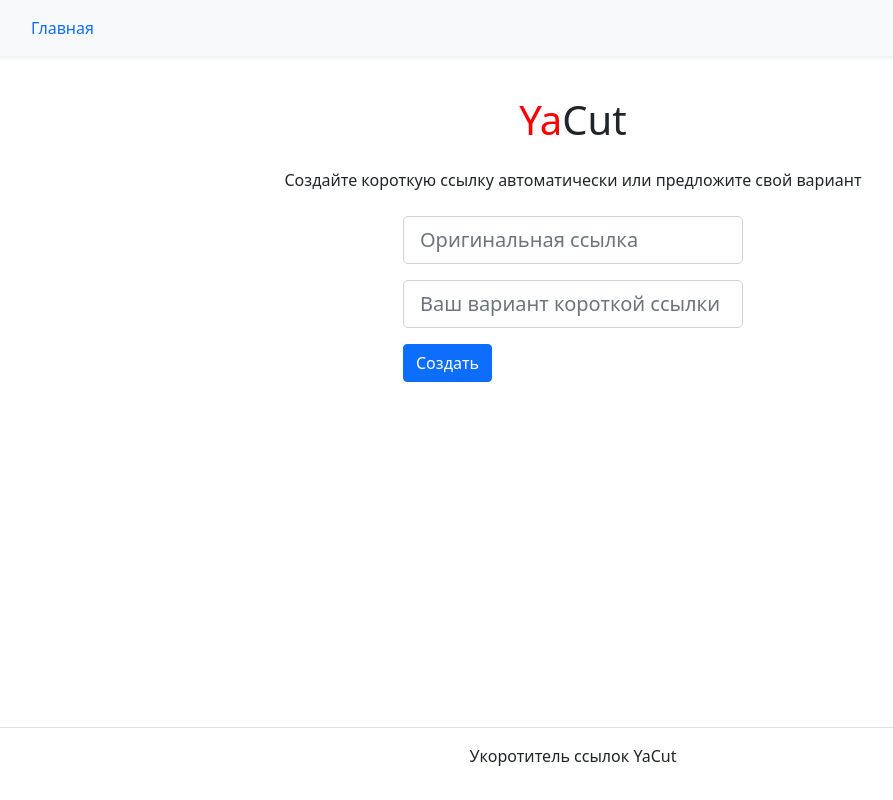
After one commit to Alexshifter/yacut, a Flask app: template yacut/templates/index.old.html in a window 1280 px wide. The commit adds this page. Shown: the whole page, without its empty margins (67-960 px from the left). Run offline with Flask 3, Linux system fonts and the light colour scheme; the template is opened without the code that fills it: values that come from a table or form of the project are taken from there, others are empty; some libraries are stand-ins or nearby versions.

Commit message:
prereview

```diff
--- a/migrations/versions/018f47318a02_.py
+++ b/migrations/versions/78ae0b9d1b70_.py
@@ -1,8 +1,8 @@
 """empty message
 
-Revision ID: 018f47318a02
+Revision ID: 78ae0b9d1b70
 Revises:
-Create Date: 2024-12-02 22:42:38.119626
+Create Date: 2024-12-03 20:02:45.608963
 
 """
 from alembic import op
@@ -10,7 +10,7 @@ import sqlalchemy as sa
 
 
 # revision identifiers, used by Alembic.
-revision = '018f47318a02'
+revision = '78ae0b9d1b70'
 down_revision = None
 branch_labels = None
 depends_on = None
--- a/yacut/__init__.py
+++ b/yacut/__init__.py
@@ -9,5 +9,5 @@ app.config.from_object(Config)
 db = SQLAlchemy(app)
 migrate = Migrate(app, db)
 
-from . import views
+from . import api_views, views, error_handlers
 from .models import URLMap
--- a/yacut/api_views.py
+++ b/yacut/api_views.py
@@ -1,11 +1,37 @@
+import re
+from flask import jsonify, request
+
 from . import app, db
+from .models import URLMap
+from .views import check_exist_short_dublicate, short_id_generator
+from .error_handlers import InvalidAPIUsage
+
+
+@app.route('/api/id/', methods=['POST'])
+def create_short_link():
+    if not request.data:
+        raise InvalidAPIUsage('Отсутствует тело запроса')
+    data = request.get_json()
+    if 'url' not in data:
+        raise InvalidAPIUsage('"url" является обязательным полем!')
+    if 'custom_id' in data and data['custom_id']:
+        if check_exist_short_dublicate(data['custom_id']):
+            raise InvalidAPIUsage('Предложенный вариант короткой ссылки уже существует.')
+        if not re.fullmatch(r'[A-Za-z0-9]{1,16}$', data['custom_id']):
+            raise InvalidAPIUsage('Указано недопустимое имя для короткой ссылки')
+    else:
+        data['custom_id'] = short_id_generator()
+    url_map = URLMap()
+    url_map.from_dict(data)
+    db.session.add(url_map)
+    db.session.commit()
+    return jsonify(url_map.to_dict()), 201
 
 
 
-@app.route('/api/<int:id>/', methods = ['POST'])
-def create_short_link(id):
-    pass
-
-@app.route('/api/id/<short_id>', methods = ['GET'])
-def get_short_link(id):
-    pass
+@app.route('/api/id/<string:short_id>/', methods = ['GET'])
+def get_short_link(short_id):
+    url = URLMap.query.filter_by(short=short_id).first()
+    if url is not None:
+        return jsonify({'url': url.to_dict().get('url')}), 200
+    raise InvalidAPIUsage('Указанный id не найден', 404)
--- a/yacut/error_handlers.py
+++ b/yacut/error_handlers.py
@@ -1,6 +1,7 @@
 from flask import jsonify, render_template
 
 from . import app, db
+
 
 class InvalidAPIUsage(Exception):
     status_code = 400
--- a/yacut/templates/footer.html
+++ b/yacut/templates/footer.html
@@ -0,0 +1,3 @@
+<footer class="fixed-bottom border-top text-center py-3">
+  <p>Укоротитель ссылок YaCut</p>
+</footer>
--- /dev/null
+++ b/yacut/templates/index.old.html
@@ -0,0 +1,129 @@
+<!DOCTYPE html>
+<html lang="ru">
+
+<head>
+  <meta charset="utf-8">
+  <meta name="viewport" content="width=device-width, initial-scale=1">
+  <link rel="icon" href="{{ url_for('static', filename='img/fav/fav.ico') }}" type="image">
+  <link rel="apple-touch-icon" sizes="180x180" href="{{ url_for('static', filename='img/fav/apple-touch-icon.png') }}">
+  <link rel="icon" type="image/png" sizes="32x32" href="{{ url_for('static', filename='img/fav/favicon-32x32.png') }}">
+  <link rel="icon" type="image/png" sizes="16x16" href="{{ url_for('static', filename='img/fav/favicon-16x16.png') }}">
+  <link rel="stylesheet" href="{{ url_for('static', filename='css/bootstrap.min.css') }}">
+  <title>YaCut - укоротитель ссылок</title>
+</head>
+
+<body>
+  <header class="pb-5">
+    <nav class="navbar navbar-expand-lg navbar-light bg-light fixed-top shadow-sm">
+      <div class="container">
+        <div class="navbar-toggler" type="button" data-toggle="collapse" data-target="#navbarNav"
+          aria-controls="navbarNav" aria-expanded="false" aria-label="Toggle navigation">
+          <span class="navbar-toggler-icon"></span>
+        </div>
+        <div class="collapse navbar-collapse" id="navbarNav">
+          <ul class="nav nav-pills">
+            <li class="nav-item">
+              <a class="nav-link" href="">
+                Главная
+              </a>
+            </li>
+          </ul>
+        </div>
+
+      </div>
+    </nav>
+  </header>
+
+  <main>
+    <section class="container my-5 px-4">
+      <h1 class="text-center"><span style="color:red">Ya</span>Cut</h1>
+      <p class="text-center my-4">
+        Создайте короткую ссылку автоматически или предложите свой вариант
+      </p>
+
+      <div class="container">
+        <div class="row my-3">
+          <div class="col-sm">
+          </div>
+          <div class="col-sm">
+            <form method="POST" novalidate>
+
+
+              <div>
+                <div>
+                  {{ form.csrf_token }}
+              {{ form.original_link(class="form-control form-control-lg py-2 mb-3", placeholder=form.original_link.label.text) }}
+
+                </div>
+                {% if form.original_link.errors %}
+                <p class="text-danger">
+                  {% for error in form.original_link.errors %}
+                      {{ error }}
+                  {% endfor %}
+                </p>
+                {% endif %}
+
+                 <!--
+          <p><span style="color:red">Текст возможной ошибки</span></p> -->
+                <div>
+                  {{ form.custom_id(class="form-control form-control-lg py-2 mb-3", placeholder=form.custom_id.label.text) }}
+                  {% if form.custom_id.errors %}
+                  <p class="text-danger">
+                    {% for error in form.custom_id.errors %}
+                        {{ error }}
+                    {% endfor %}
+                  </p>
+                {% endif %}
+                </div>
+                {{ form.submit(class="btn btn-primary") }}
+
+
+
+              </div>
+            </form>
+          </div>
+          <div class="col-sm">
+          </div>
+        </div>
+      </div>
+
+      <div class="container">
+        <div class="row ">
+          <div class="col-sm">
+          </div>
+          <div class="col-sm">
+
+            <p class="text-center">
+              {% with messages = get_flashed_messages() %}
+                {% if messages %}
+                  {% for message in messages %}
+                  <h5 class="text-center">{{ message }}</h5>
+                  {% endfor %}
+                {% endif %}
+              {% endwith %}
+            </p>
+            {% if new_link %}
+            <p class="text-center">
+              <h5 class="text-center">
+              <a href="{{ new_link }}">{{ new_link }}</a>
+            </h5>
+            </p>
+            {% endif %}
+          </div>
+          <div class="col-sm">
+          </div>
+        </div>
+      </div>
+
+    </section>
+  </main>
+  <footer class="fixed-bottom border-top text-center py-3">
+    <p>Укоротитель ссылок YaCut</p>
+  </footer>
+</body>
+<script src="https://code.jquery.com/jquery-3.2.1.slim.min.js"
+  integrity="sha384-KJ3o2DKtIkvYIK3UENzmM7KCkRr/rE9/Qpg6aAZGJwFDMVNA/GpGFF93hXpG5KkN" crossorigin="anonymous"></script>
+<script src="https://maxcdn.bootstrapcdn.com/bootstrap/4.0.0/js/bootstrap.min.js"
+  integrity="sha384-JZR6Spejh4U02d8jOt6vLEHfe/JQGiRRSQQxSfFWpi1MquVdAyjUar5+76PVCmYl" crossorigin="anonymous"></script>
+
+</html>
```
Also changed, not shown: yacut/models.py (+12 -10 lines), yacut/templates/404.html (+13 -0 lines), yacut/templates/500.html (+13 -0 lines), yacut/templates/base.html (+19 -0 lines), yacut/templates/header.html (+19 -0 lines), yacut/templates/index.html (+3 -59 lines), yacut/views.py (+12 -9 lines), 1 other file.
